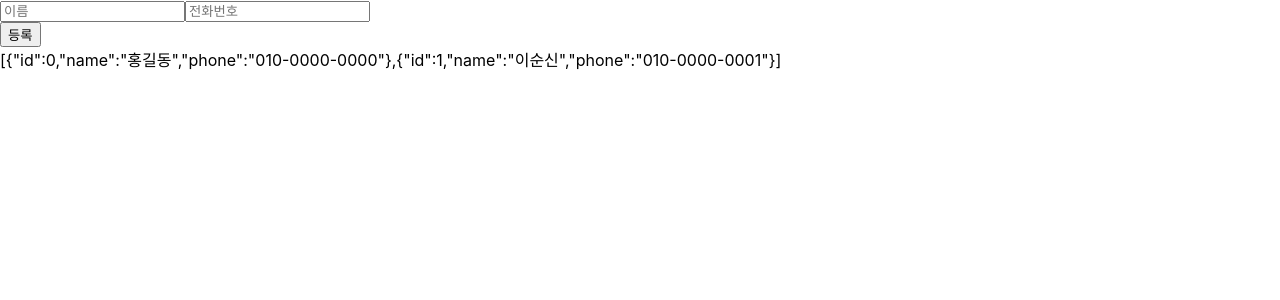
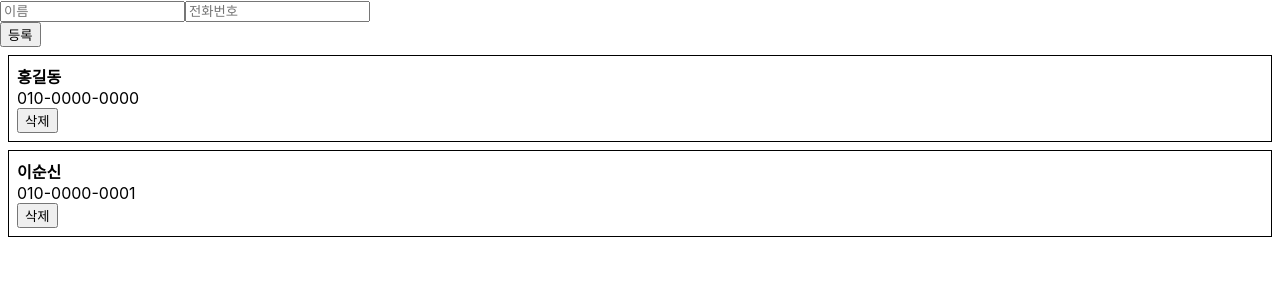
Before and after one commit to mi-fasol/First-react, a React (Create React App) app: page / in a window 1280 px wide. Shown: the top 300 px of the page. Built offline with nearby package versions, Linux system fonts and the light colour scheme.

Commit message:
feat: 상세정보 추가

```diff
--- a/src/App.js
+++ b/src/App.js
@@ -1,6 +1,6 @@
 import React, {Component} from 'react';
 import PhoneForm from './components/PhoneForm'
-import { useState } from 'react';
+import PhoneInfoList from './components/PhoneInfoList';
 
 class App extends Component {
   id = 2
@@ -34,7 +34,7 @@ class App extends Component {
     return (
       <div>
         <PhoneForm onLHN={this.handleCreate}/>
-        {JSON.stringify(information)}
+        <PhoneInfoList data = {this.state.information}/>
       </div>
     );
   }
--- /dev/null
+++ b/src/components/PhoneInfo.js
@@ -0,0 +1,33 @@
+import React, {Component} from "react";
+
+class PhoneInfo extends Component{
+    static defaultProps = {
+        info: {
+            name: '이름',
+            phone: '010-0000-0000',
+            id: 0
+        }
+    }
+
+    render() {
+        const style ={
+            border: '1px solid black',
+            padding: '8px',
+            margin: '8px'
+        };
+
+        const {
+            name, phone, id
+        } = this.props.info;
+
+        return(
+            <div style={style}>
+                <div><b>{name}</b></div>
+                <div>{phone}</div>
+                <button onClick={this.handleRemove}>삭제</button>
+            </div>
+        )
+    }
+}
+
+export default PhoneInfo;
--- /dev/null
+++ b/src/components/PhoneInfoList.js
@@ -0,0 +1,25 @@
+import React, {Component} from "react";
+import PhoneInfo from './PhoneInfo'
+
+class PhoneInfoList extends Component{
+    static defaultProps= {
+        data: [],
+    }
+    render() {
+        const {data} = this.props;
+
+        const list = data.map(
+            info => (
+                <PhoneInfo
+                    key = {info.id}
+                    info = {info}
+                />
+            )
+        );
+        return (
+            <div>{list}</div>
+        );
+    }
+}
+
+export default PhoneInfoList;
```
